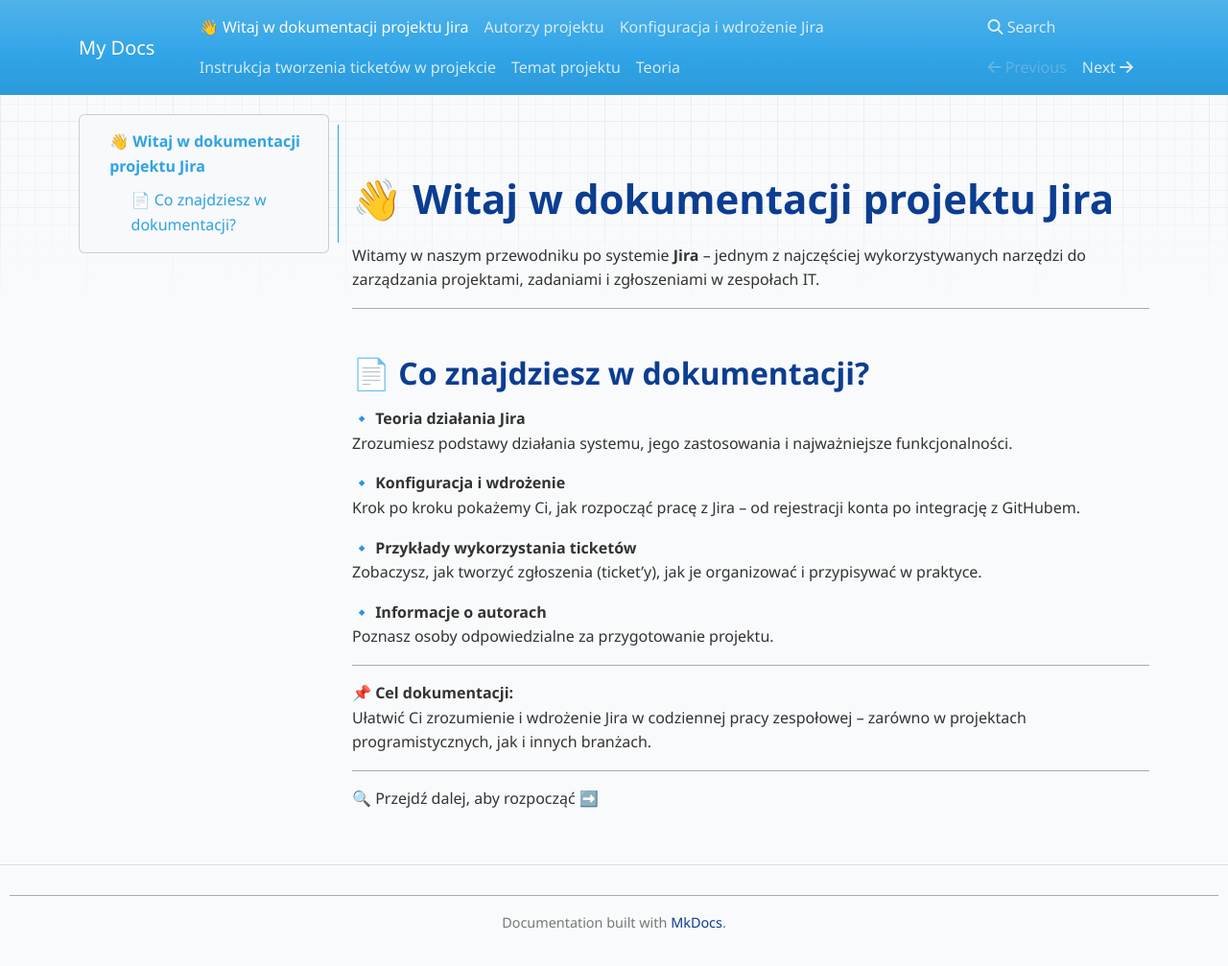
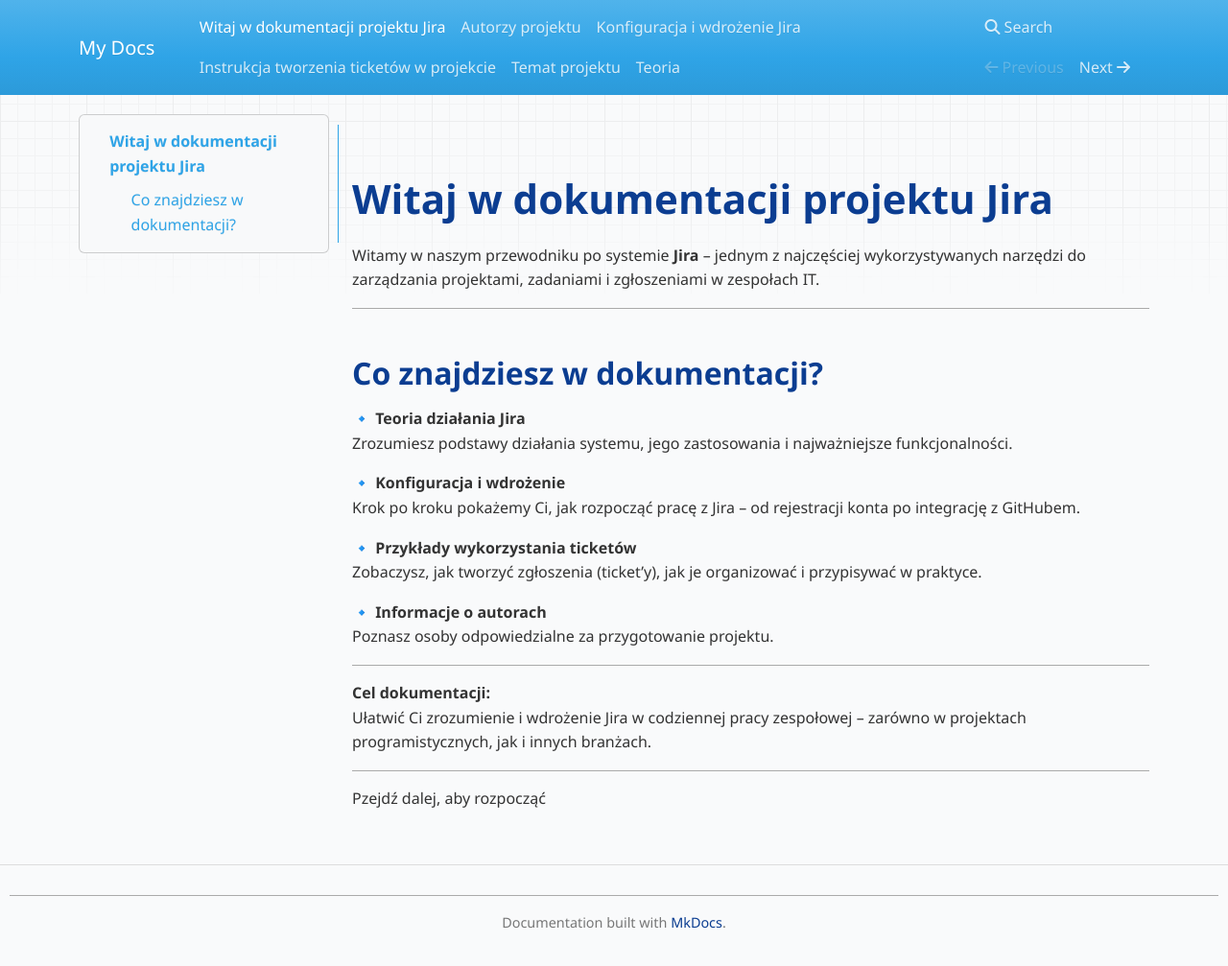
Before and after one commit to Paulinal56/jira-projekt-dev, an MkDocs documentation site: the page built from docs/index.md, in a window 1280 px wide and 1014 px high. Shown: the top 1007 px of the window at 96% size. Built offline with MkDocs 1.6.1, drawn with Linux system fonts in a browser that asks for light colours; nearby versions of some CDN libraries.

Commit message:
zmiany estetyczne w index.md

```diff
--- a/docs/index.md
+++ b/docs/index.md
@@ -1,10 +1,10 @@
-# 👋 Witaj w dokumentacji projektu **Jira**
+# Witaj w dokumentacji projektu **Jira**
 
 Witamy w naszym przewodniku po systemie **Jira** – jednym z najczęściej wykorzystywanych narzędzi do zarządzania projektami, zadaniami i zgłoszeniami w zespołach IT.
 
 ---
 
-## 📄 Co znajdziesz w dokumentacji?
+## Co znajdziesz w dokumentacji?
 
 🔹 **Teoria działania Jira**
 Zrozumiesz podstawy działania systemu, jego zastosowania i najważniejsze funkcjonalności.
@@ -20,9 +20,9 @@
 
 ---
 
-📌 **Cel dokumentacji:**
+**Cel dokumentacji:**
 Ułatwić Ci zrozumienie i wdrożenie Jira w codziennej pracy zespołowej – zarówno w projektach programistycznych, jak i innych branżach.
 
 ---
 
-🔍 Przejdź dalej, aby rozpocząć ➡️
+  Pzejdź dalej, aby rozpocząć
```
